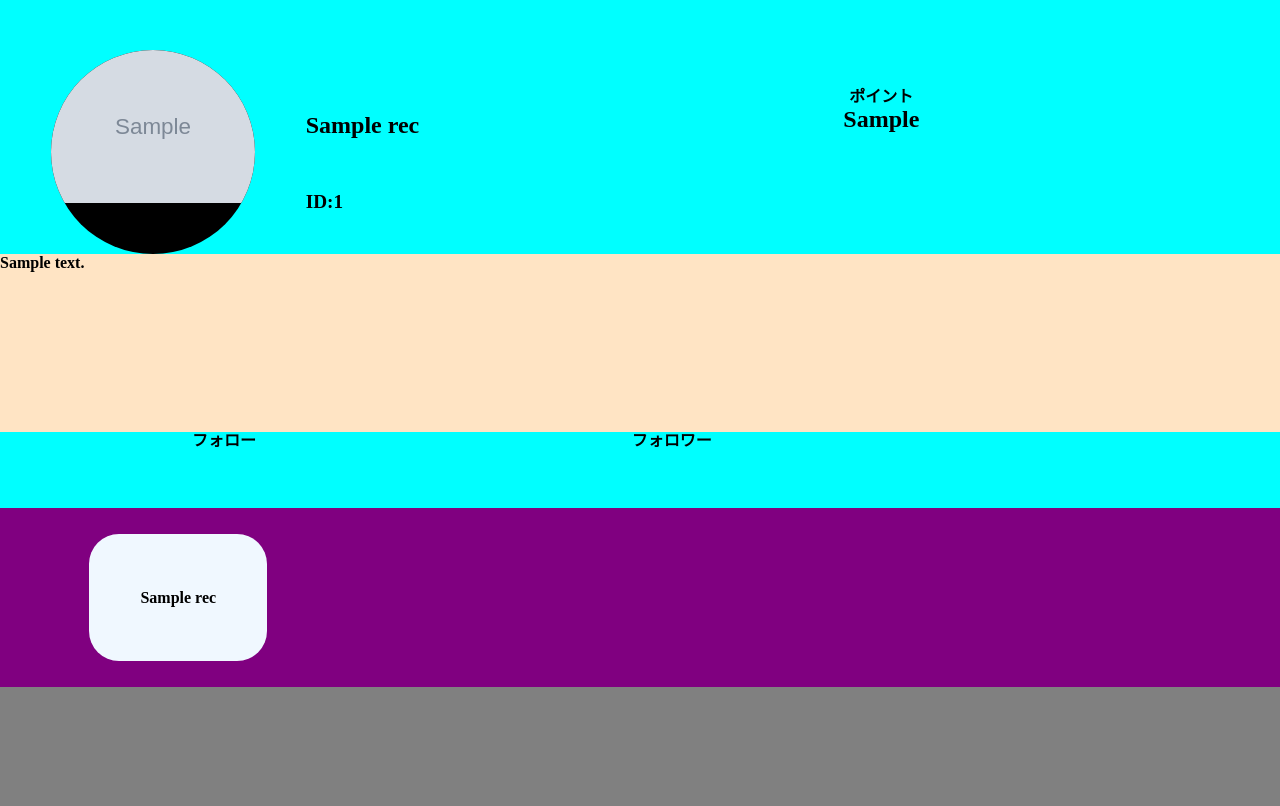
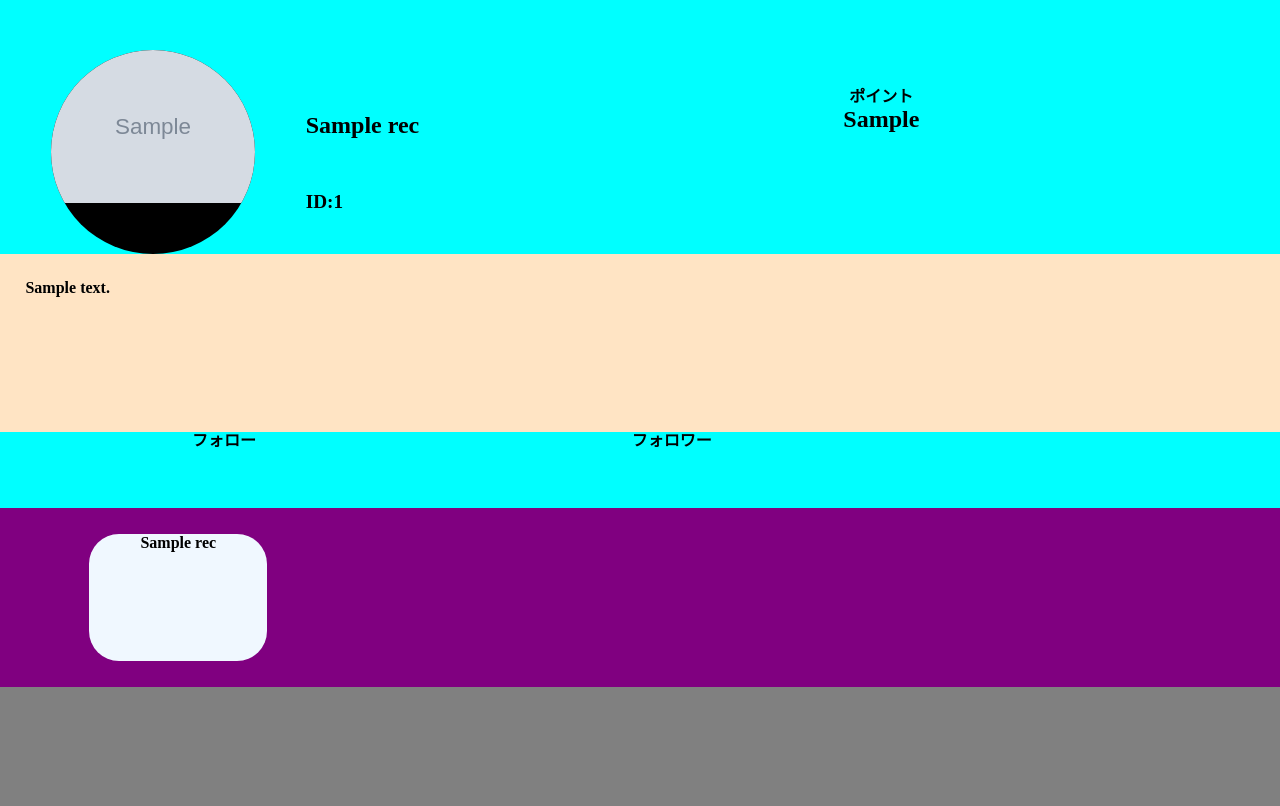
Before and after one commit to yararyuki/nekocommu, a Flask app: template templates/myprofile.html in a window 1280 px wide. Shown: the part 256-1062 px from the top of the page. Run offline with Flask 3, Linux system fonts and the light colour scheme; the template is opened without the code that fills it: most values are stand-ins (such as "Sample title", 1, 10 or a date in 2020); grey boxes marked "Sample" are stand-in pictures; some web fonts are replaced.

Commit message:
あいよ

```diff
--- a/app.py
+++ b/app.py
@@ -173,9 +173,12 @@ def user():
             for rec in result:
                 pointAll = rec["pointAll"]
                 tag = rec["tag_name"]
+
             pointAll = f"{pointAll:,}"
             if "," in tag:
                 tag_tbl = tag.split(",")
+            else:
+                tag_tbl = {tag}
                 print(tag_tbl)
             return render_template(
                 "myprofile.html",
@@ -209,12 +212,16 @@ def post():
             dbop = DbOP("user")
             result = dbop.user(id)
             dbop.close()
-
+            print("44444444444447878787878")
             for rec in result:
                 tag = rec["tag_name"]
                 print(tag)
             if "," in tag:
                 tag_tbl = tag.split(",")
+                print(tag_tbl)
+
+            else:
+                tag_tbl = {tag}
                 print(tag_tbl)
 
             return render_template(
--- a/static/css/_myprofile.scss
+++ b/static/css/_myprofile.scss
@@ -11,6 +11,7 @@ main {
         #user-top {
             height: 10vh;
             display: flex;
+            overflow: hidden;
 
             #icon {
                 width: 8vh;
@@ -50,7 +51,6 @@ main {
                     h3 {
                         font-size: 1.2em;
                         line-height: 2vh;
-                        margin-bottom: 2vh;
                     }
                 }
 
@@ -70,10 +70,13 @@ main {
 
         #user-bottom {
             height: 10vh;
-            #detail{
+
+            #detail {
                 height: 7vh;
                 background-color: bisque;
+                padding: 1vh;
             }
+
             #followArea {
                 display: flex;
 
@@ -87,18 +90,16 @@ main {
         }
     }
 
-    #tag_Area {
+
+    .tag_Area {
         height: 7vh;
         width: 100vw;
         padding: 1vh;
-        position: relative;
         background-color: purple;
         display: flex;
-        flex-wrap: nowrap;
         overflow-x: scroll;
 
         .tag {
-            line-height: 5vh;
             height: 5vh;
             width: auto;
             background-color: aliceblue;
@@ -106,7 +107,6 @@ main {
             padding: 0 2vh;
             border-radius: 30px;
             text-align: center;
-
         }
     }
 
--- a/static/css/myprofileStyle.css
+++ b/static/css/myprofileStyle.css
@@ -439,6 +439,7 @@ main #user {
 main #user #user-top {
   height: 10vh;
   display: flex;
+  overflow: hidden;
 }
 main #user #user-top #icon {
   width: 8vh;
@@ -474,7 +475,6 @@ main #user #user-top #data div h2 {
 main #user #user-top #data div h3 {
   font-size: 1.2em;
   line-height: 2vh;
-  margin-bottom: 2vh;
 }
 main #user #user-top #data p {
   height: 6vh;
@@ -491,6 +491,7 @@ main #user #user-bottom {
 main #user #user-bottom #detail {
   height: 7vh;
   background-color: bisque;
+  padding: 1vh;
 }
 main #user #user-bottom #followArea {
   display: flex;
@@ -501,18 +502,15 @@ main #user #user-bottom #followArea li {
   font-size: 1em;
   text-align: center;
 }
-main #tag_Area {
+main .tag_Area {
   height: 7vh;
   width: 100vw;
   padding: 1vh;
-  position: relative;
   background-color: purple;
   display: flex;
-  flex-wrap: nowrap;
   overflow-x: scroll;
 }
-main #tag_Area .tag {
-  line-height: 5vh;
+main .tag_Area .tag {
   height: 5vh;
   width: auto;
   background-color: aliceblue;
--- a/templates/myprofile.html
+++ b/templates/myprofile.html
@@ -31,9 +31,11 @@
         </div>
     </div>
 
-    <ul id="tag_Area">
+    <ul class="tag_Area">
         {% for rec in tag_tbl %}
-        <li class="tag">{{ rec }}</li>
+        <!-- <input type="submit" value='{{ rec }}' class="button tag"> -->
+        <!-- <a href="" class="tag">{{ rec }}</a> -->
+        <li data-filter="all" class="tag"><span>{{ rec }}</span></li>
         {% endfor %}
     </ul>
     <div id="postArea">
```
Also changed, not shown: 1 other file.
